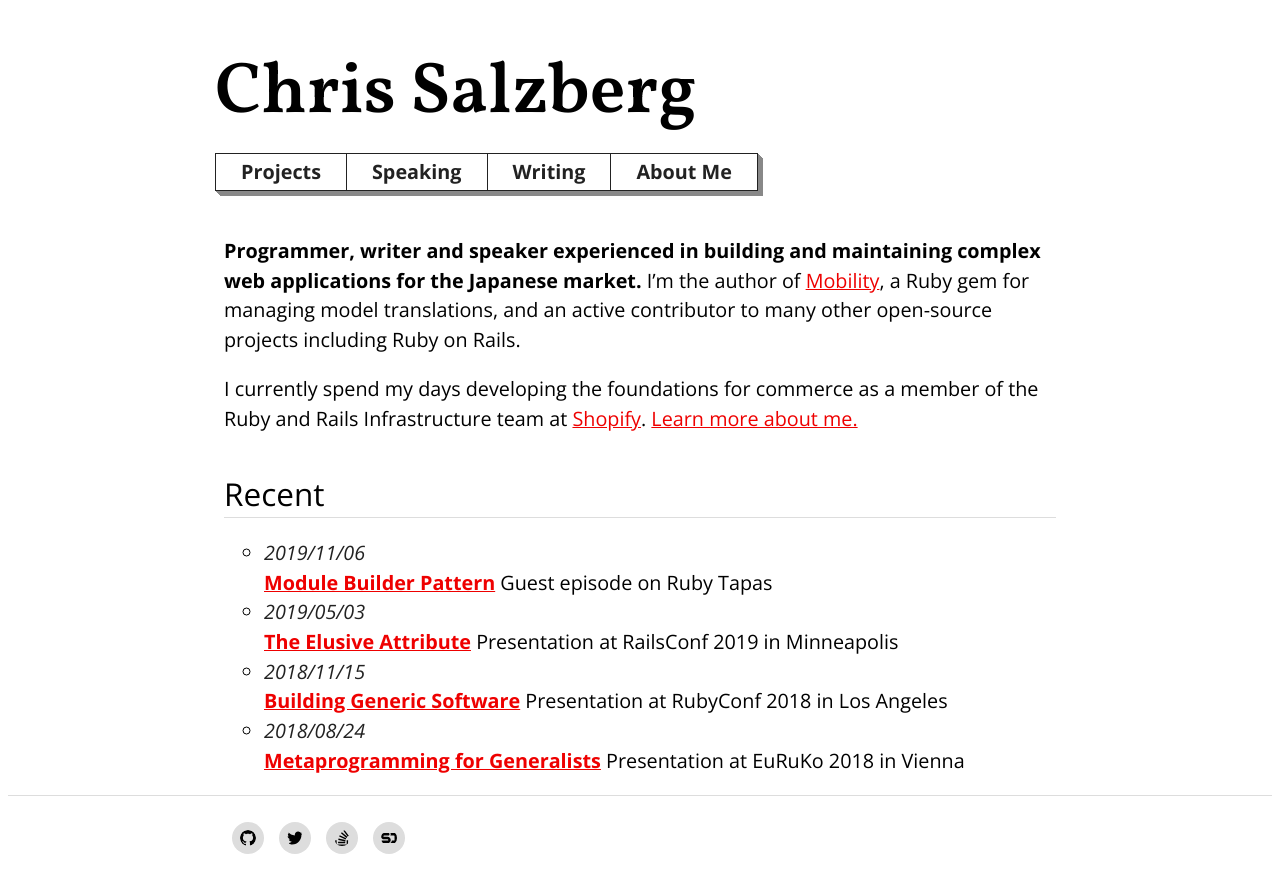
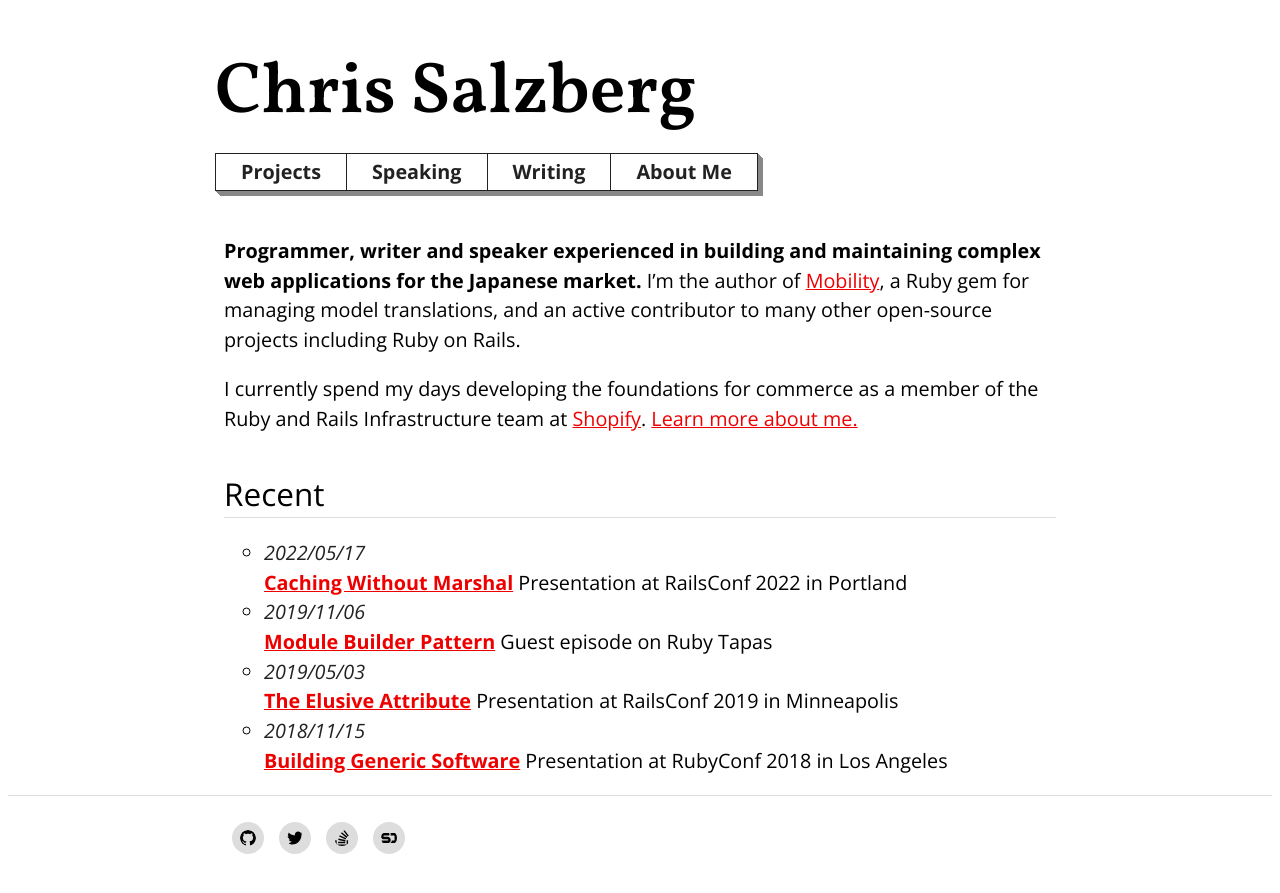
Before and after one commit to shioyama/shioyama.github.io, a Jekyll site: the page built from index.md, in a window 1280 px wide. Shown: the top 893 px of the page. Built offline with Jekyll 4.4.1, drawn with Linux system fonts in a browser that asks for light colours.

Commit message:
Add RailsConf 2022 talk Caching Without Marshal

```diff
--- a/_data/recent.yml
+++ b/_data/recent.yml
@@ -1,3 +1,7 @@
+- date: 2022/05/17
+  title: Caching Without Marshal
+  details: Presentation at RailsConf 2022 in Portland
+  url: https://www.youtube.com/watch?v=T096iKLMBwQ
 - date: 2019/11/06
   title: Module Builder Pattern
   details: Guest episode on Ruby Tapas
@@ -10,7 +14,3 @@
   title: Building Generic Software
   details: Presentation at RubyConf 2018 in Los Angeles
   url: https://www.youtube.com/watch?v=RZkemV_-__A
-- date: 2018/08/24
-  title: Metaprogramming for Generalists
-  details: Presentation at EuRuKo 2018 in Vienna
-  url: https://www.youtube.com/watch?v=1fIlcnrJHxs
```
Also changed, not shown: speaking.md (+15 -0 lines), assets/caching-without-marshal.png (added).
